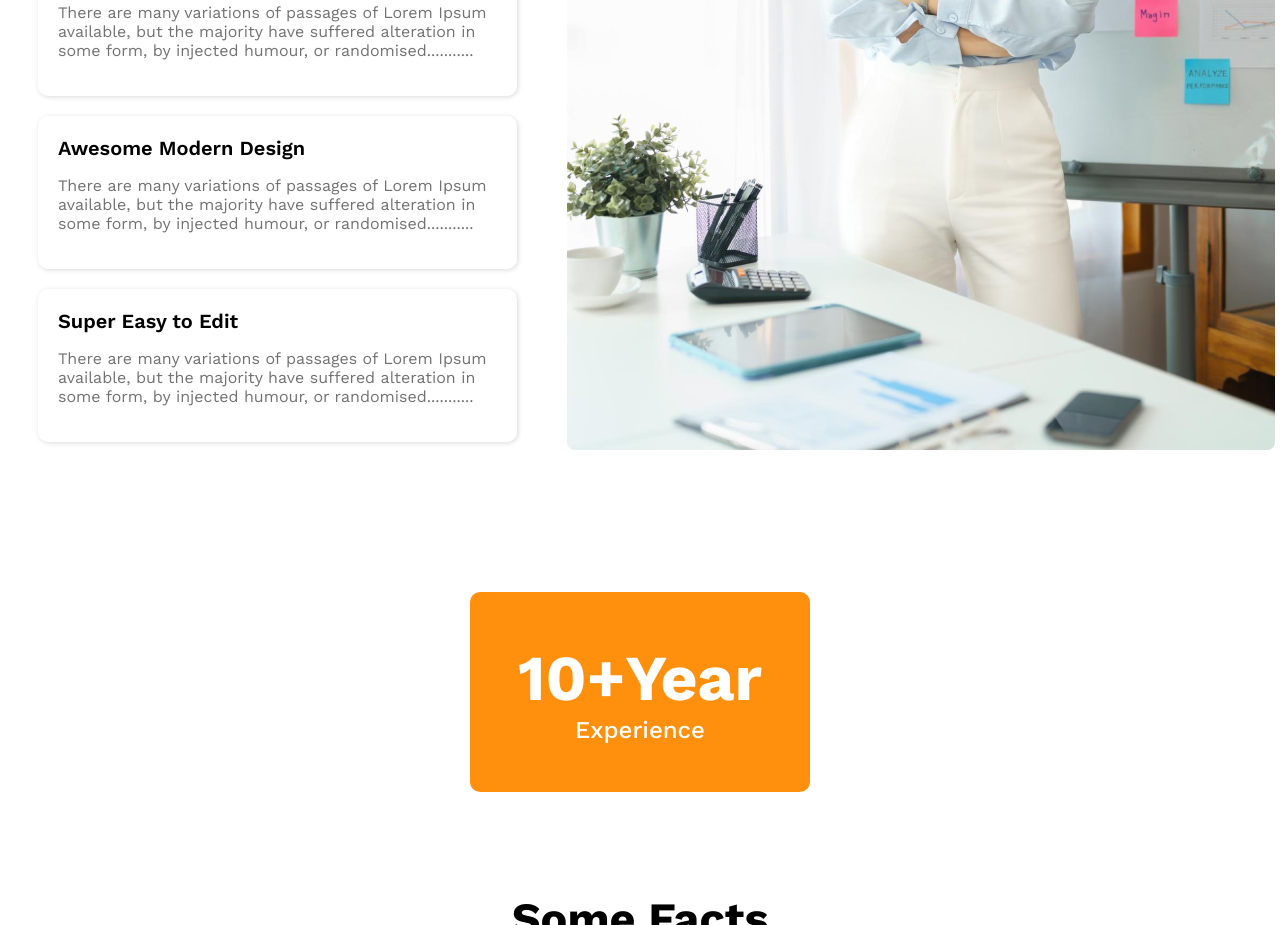
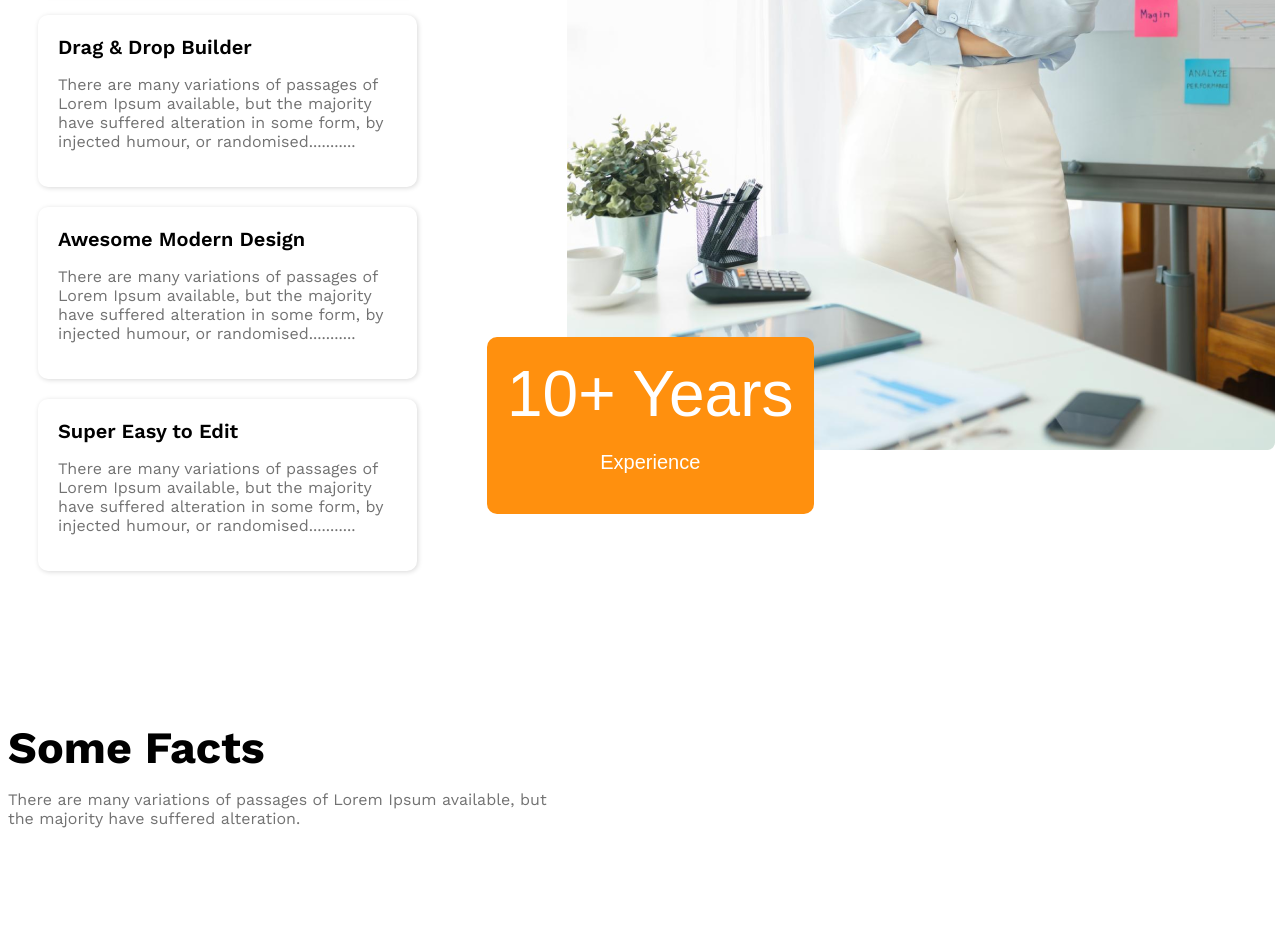
Before and after one commit to joybappy/g3-architect-web, a plain HTML site: page index.html in a window 1280 px wide. Shown: the part 2622-3547 px from the top of the page. Drawn offline with nearby package versions, Linux system fonts and the light colour scheme.

Commit message:
experience badge added and error fixed

```diff
--- a/index.html
+++ b/index.html
@@ -89,13 +89,10 @@
             </div>
             <div class="image-right">
                 <img src="./images/architect.png" alt="">
-            </div>
-        </section>
-        <!-- floating section -->
-        <section class="floating-section">
-            <div class="floating-item">
-                <h3>10+Year</h3>
-                <p>Experience</p>
+                <button id="experience-badge">
+                    <span id="experience-year">10+ Years</span>
+                    <p id="text-experience">Experience</p>
+                </button>
             </div>
         </section>
 
--- a/style.css
+++ b/style.css
@@ -130,7 +130,7 @@ main>section {
 
 /* features you will love section */
 .features-will-love {
-    gap: 50px;
+    gap: 150px;
     padding: 30px;
 }
 
@@ -169,35 +169,24 @@ main>section {
     margin: 0;
 }
 
-/* floating section */
-.floating-section {
+/* experience badge */
+#experience-badge {
+    background-color: #FF900E;
+    border: none;
+    border-radius: 10px;
+    color: white;
+    padding: 20px;
     text-align: center;
-    display: flex;
-    justify-content: center;
+    margin-top: -120px;
+    margin-left: -80px;
 }
 
-.floating-item {
-    display: grid;
-    justify-content: center;
-    align-content: center;
-    background-color: #FF900E;
-    width: 340px;
-    height: 200px;
-    border-radius: 10px;
+#experience-year {
+    font-size: 4rem;
 }
 
-.floating-item h3 {
-    font-size: 4rem;
-    font-weight: 700;
-    color: white;
-    margin: 0;
-}
-
-.floating-item p {
-    font-weight: 500;
-    font-size: 1.5rem;
-    color: white;
-    margin: 0;
+#text-experience {
+    font-size: 1.25rem;
 }
 
 /* fact card section */
@@ -211,7 +200,7 @@ main>section {
 
 
 .some-facts {
-    text-align: center;
+    text-align: left;
 }
 
 #some-facts-title {
```
